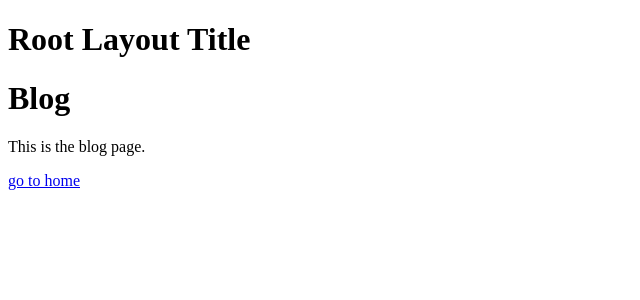
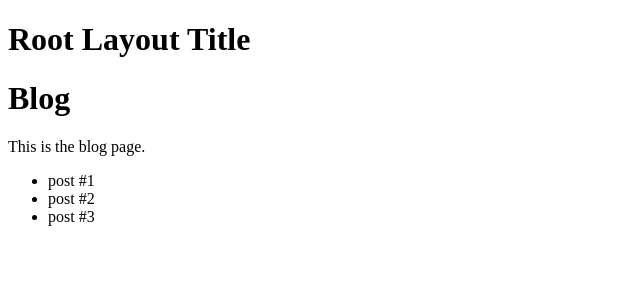
Before and after one commit to nirkaufman/ijs-munic, a Next.js app: page /blog in a window 1280 px wide. Shown: the top 300 px of the page, without its empty margins (0-640 px from the left). Built offline with nearby package versions, Linux system fonts and the light colour scheme.

Commit message:
dynamic routes

```diff
--- /dev/null
+++ b/app/blog/loading.tsx
@@ -0,0 +1,6 @@
+
+export default function LoadingPosts() {
+  return (
+      <h5>Loading posts...</h5>
+  )
+}
--- a/app/blog/page.tsx
+++ b/app/blog/page.tsx
@@ -1,11 +1,13 @@
-import Link from "next/link";
-
 export default function BlogPage() {
   return (
     <div>
       <h1>Blog</h1>
       <p>This is the blog page.</p>
-      <Link href={'/'}>go to home</Link>
+      <ul>
+        <li>post #1</li>
+        <li>post #2</li>
+        <li>post #3</li>
+      </ul>
     </div>
   )
 }
--- a/app/not-found.tsx
+++ b/app/not-found.tsx
@@ -1,4 +1,4 @@
-
+import {Suspense} from "react";
 
 export default function NotFound() {
     return (
--- a/app/page.tsx
+++ b/app/page.tsx
@@ -1,6 +1,7 @@
 import Link from "next/link";
 
 export default function Home() {
+  const obj = {};
   return (
       <>
        <h1>IJS Munich - NextJS workshop</h1>
```
Also changed, not shown: app/blog/[postId]/page.tsx (added, +10 -0 lines), app/blog/error.tsx (added, +16 -0 lines), app/error.tsx (added, +9 -0 lines), app/global-error.tsx (added, +9 -0 lines).
